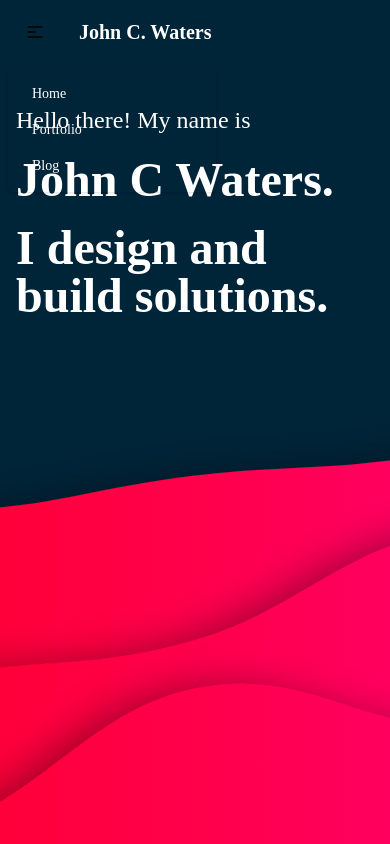
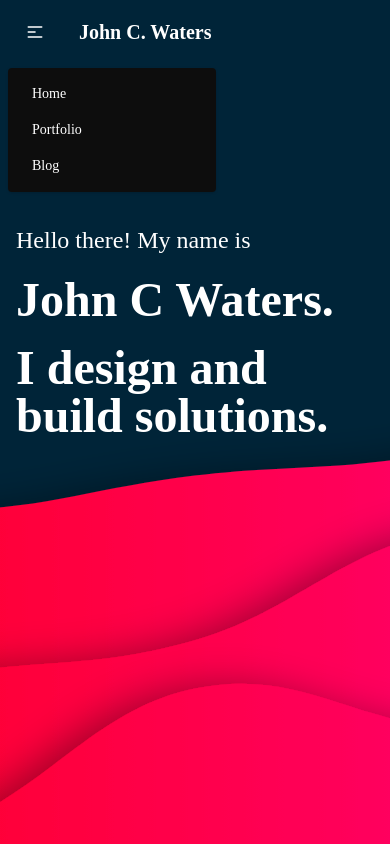
Before and after one commit to johncwaters/portfolio, an Astro site: page / in a window 390 px wide. Both pictures are taken after a click on the label 35 px from the left and 32 px from the top of the page. Shown: the top 844 px of the page. Built offline with nearby package versions, Linux system fonts and the light colour scheme; Astro itself is replaced by a stand-in of ours.

Commit message:
Added future to-dos

```diff
--- a/src/components/Header.astro
+++ b/src/components/Header.astro
@@ -12,7 +12,7 @@ import { SITE_TITLE } from '../config';
           class="h-5 w-5"
           fill="none"
           viewBox="0 0 24 24"
-          stroke="currentColor"
+          stroke="white"
         >
           <path
             stroke-linecap="round"
@@ -23,7 +23,7 @@ import { SITE_TITLE } from '../config';
       </label>
       <ul
         tabindex="0"
-        class="menu menu-compact dropdown-content mt-3 p-2 shadow rounded-box w-52 text-primary-content bg-"
+        class="menu menu-compact dropdown-content mt-3 p-2 shadow rounded-box w-52 text-primary-content bg-primary"
       >
         <li><a href="/">Home</a></li>
         <li><a href="/portfolio">Portfolio</a></li>
@@ -33,7 +33,7 @@ import { SITE_TITLE } from '../config';
     <a href="/" class="btn btn-ghost normal-case text-xl text-primary-content">{SITE_TITLE}</a>
   </div>
   <div class="navbar-end pr-3 hidden lg:flex">
-    <ul class="menu menu-horizontal p-0 px-2 text-primary-content">
+    <ul class="menu menu-horizontal p-0 px-2 text-primary-content text-md">
       <li><a href="/">Home</a></li>
       <li><a href="/portfolio">Portfolio</a></li>
       <li><a href="/blog">Blog</a></li>
--- a/src/pages/index.astro
+++ b/src/pages/index.astro
@@ -1,6 +1,16 @@
 ---
 import DefaultPage from '../layouts/DefaultPage.astro'
 import Header from '../components/Header.astro';
+
+// TODO add transitions to the text
+// TODO change color theme to match with current SVG on landing page (text colors white, background that grey color, etc)
+// TODO add transitions to the background svg?
+// TODO Move portfolio items to main page, and then provide link to portfolio page to view all
+// TODO update blog to match layout: https://danspratling.dev/blog
+// TODO Remove 'Home' from header and rely on clicking on just my name instead
+// TODO Add a contact page with a form and email
+// TODO Add social media links somewhere (not on the contact page)
+// TODO add Header back to other pages (requires colors for text and background themes to be updated first)
 ---
 
 <DefaultPage>
@@ -11,7 +21,7 @@ import Header from '../components/Header.astro';
   <Header/>
 
     <div class="hero-overlay bg-opacity-0"></div>
-    <div class="hero-content text-primary-content pt-10">
+    <div class="hero-content text-primary-content sm:pt-10 pt-40">
       <div class="text-left">
         <p class="mb-5 sm:text-2xl text-2xl">Hello there! My name is</p>
         <p class="mb-5 sm:text-7xl text-5xl font-bold">John C Waters.</p>
```
